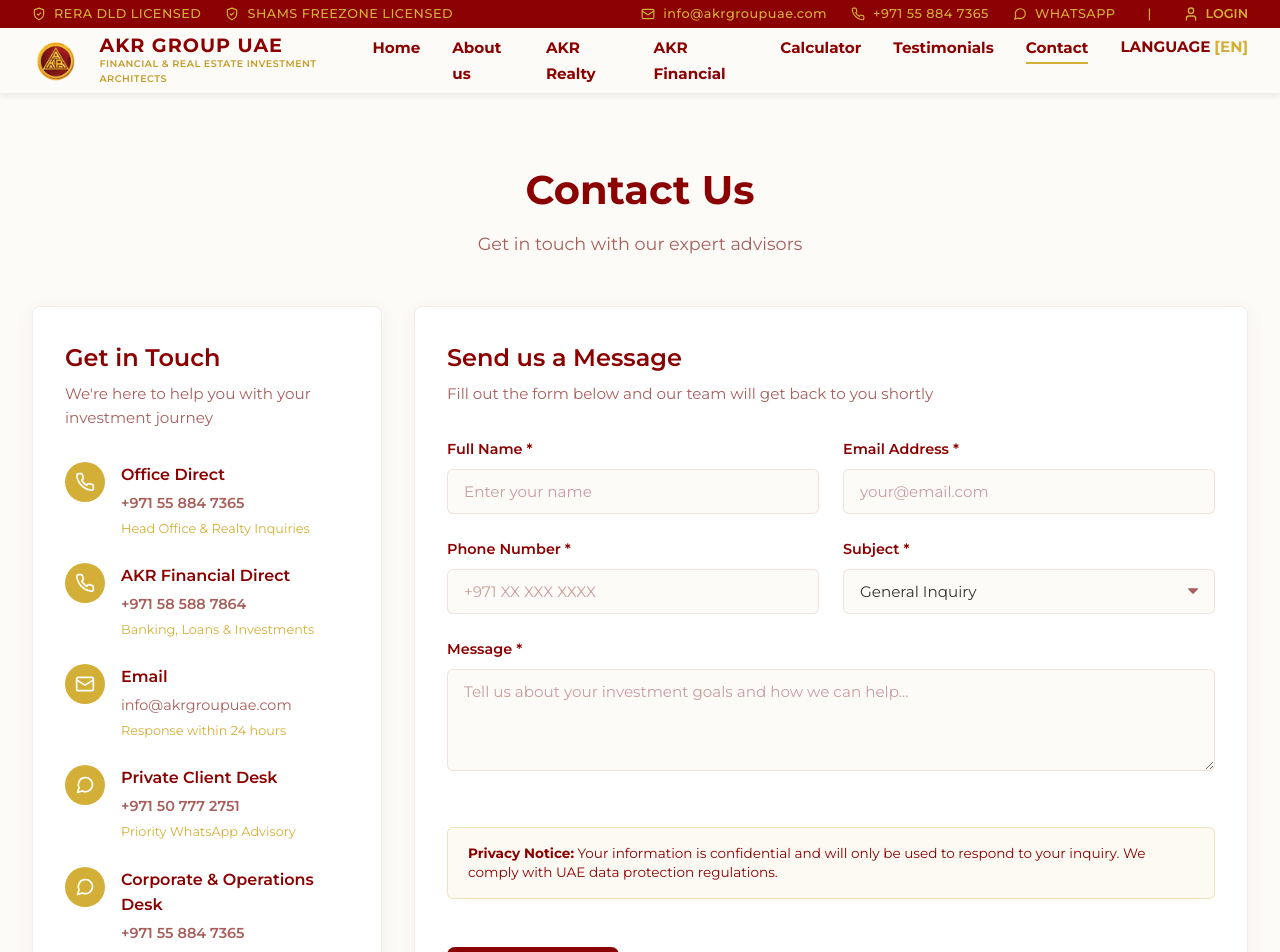
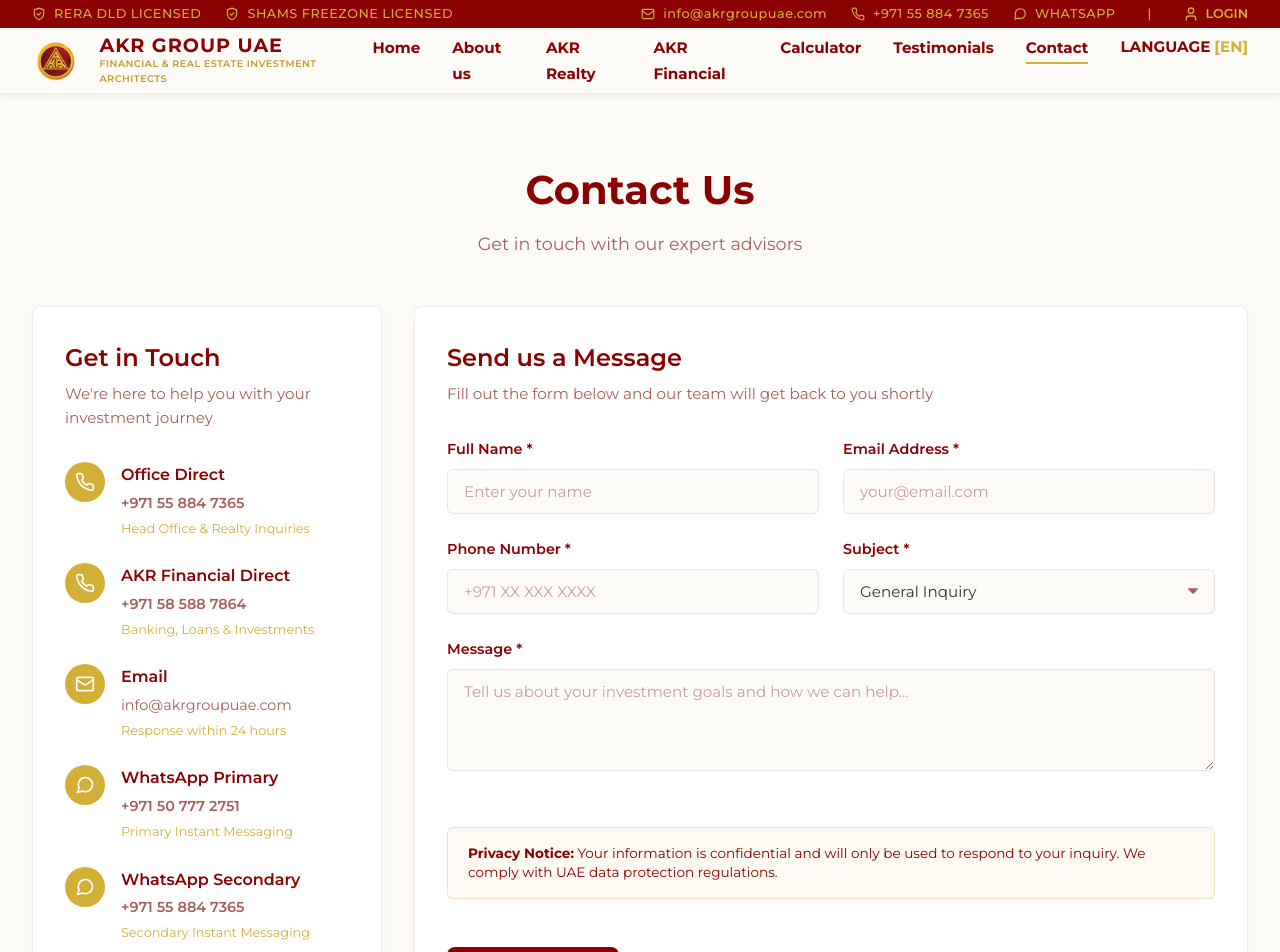
Before and after one commit to tharunkarthik10/akr, a Next.js app: page /contact in a window 1280 px wide. Shown: the top 952 px of the page. Built offline with nearby package versions, Linux system fonts and the light colour scheme; no server answers; a web font is replaced by a local one.

Commit message:
feat: use WhatsApp Primary and WhatsApp Secondary text in contact page

```diff
--- a/src/app/contact/page.tsx
+++ b/src/app/contact/page.tsx
@@ -97,9 +97,9 @@ export default function Contact() {
                   <MessageIcon />
                 </div>
                 <div className="contact-info-content">
-                  <h3>Private Client Desk</h3>
+                  <h3>WhatsApp Primary</h3>
                   <p><a href="https://wa.me/971507772751" target="_blank" rel="noopener noreferrer" style={{ color: 'inherit', textDecoration: 'none', fontWeight: 600 }}>+971 50 777 2751</a></p>
-                  <span className="highlight">Priority WhatsApp Advisory</span>
+                  <span className="highlight">Primary Instant Messaging</span>
                 </div>
               </div>
 
@@ -108,9 +108,9 @@ export default function Contact() {
                   <MessageIcon />
                 </div>
                 <div className="contact-info-content">
-                  <h3>Corporate &amp; Operations Desk</h3>
+                  <h3>WhatsApp Secondary</h3>
                   <p><a href="https://wa.me/971558847365" target="_blank" rel="noopener noreferrer" style={{ color: 'inherit', textDecoration: 'none', fontWeight: 600 }}>+971 55 884 7365</a></p>
-                  <span className="highlight">Alternative WhatsApp Channel</span>
+                  <span className="highlight">Secondary Instant Messaging</span>
                 </div>
               </div>
 
@@ -157,10 +157,10 @@ export default function Contact() {
             <h2>Quick Actions</h2>
             <div className="quick-actions" style={{ marginTop: '1.5rem', display: 'flex', flexDirection: 'column', gap: '0.85rem' }}>
               <a href="https://wa.me/971507772751" target="_blank" rel="noopener noreferrer" className="btn-whatsapp" style={{ textDecoration: 'none' }}>
-                <MessageIcon /> Private Client Desk — WhatsApp (+971 50 777 2751)
+                <MessageIcon /> WhatsApp Primary (+971 50 777 2751)
               </a>
               <a href="https://wa.me/971558847365" target="_blank" rel="noopener noreferrer" className="btn-whatsapp" style={{ textDecoration: 'none', backgroundColor: '#1e7b34' }}>
-                <MessageIcon /> Corporate Desk — WhatsApp (+971 55 884 7365)
+                <MessageIcon /> WhatsApp Secondary (+971 55 884 7365)
               </a>
               <a href="tel:+971558847365" className="btn-call" style={{ textDecoration: 'none' }}>
                 <PhoneIcon /> Call Head Office (+971 55 884 7365)
```
